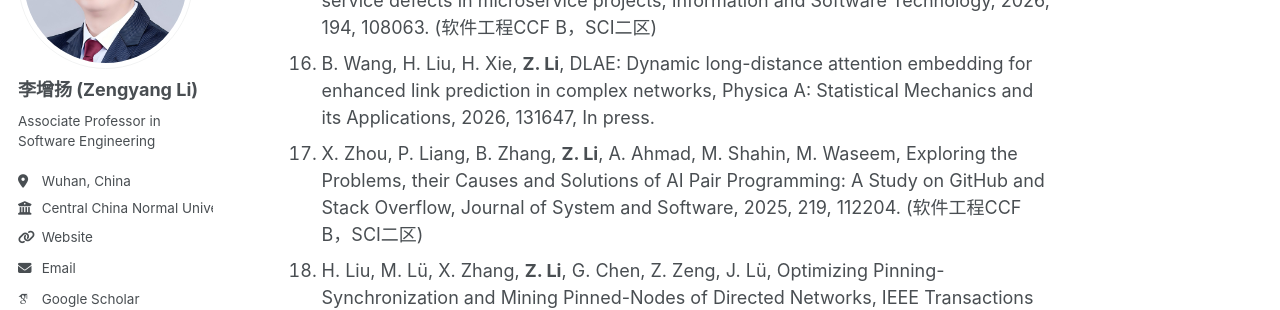
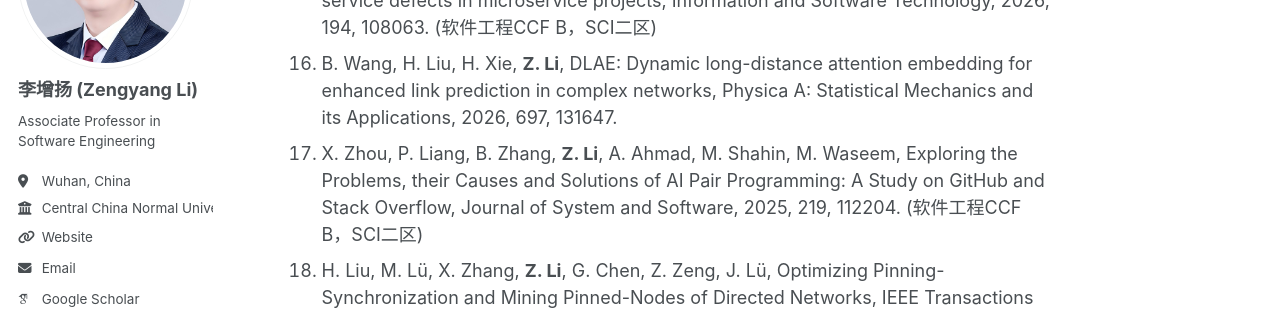
Before and after one commit to zengyang/zengyang.github.io, a Jekyll site: the page built from _pages/about.md, in a window 1280 px wide and 900 px high, scrolled down 3566 px. Shown: the part 207-517 px from the top of the window. Built offline with Jekyll 4.4.1, drawn with Linux system fonts in a browser that asks for light colours; some web fonts are replaced; a script bundle is joined from its source files by our own code; library files that are not in the unit come from our copies.

Commit message:
Update about.md

```diff
--- a/_pages/about.md
+++ b/_pages/about.md
@@ -82,7 +82,7 @@ redirect_from:
 1. R. Mo, D. Wang, W. Zhan, Y. Jiang, Y. Wang, Y. Zhao, **Z. Li**, Y. Ma, Assessing and Analyzing the Correctness of GitHub Copilot’s Code Suggestions, ACM Transactions on Software Engineering and Methodology, 2025, 34(7), Article No.: 194, Pages 1-32. (软件工程CCF A，SCI一区)
 1. Y. Jiang, R. Mo, W. Zhan, D. Wang, **Z. Li**, Y. Ma, Leveraging Modular Architecture for Bug Characterization and Analysis in Automated Driving Software, ACM Transactions on Software Engineering and Methodology, 2025, 34(4), Article No.:114, pp. 1-31. (软件工程CCF A，SCI一区)
 1. C. Wu, R. Mo, W. Ding, H. Song, **Z. Li**, Y. Ma, Exploring and characterizing cross-service defects in microservice projects, Information and Software Technology, 2026, 194, 108063. (软件工程CCF B，SCI二区)
-1. B. Wang, H. Liu, H. Xie, **Z. Li**, DLAE: Dynamic long-distance attention embedding for enhanced link prediction in complex networks, Physica A: Statistical Mechanics and its Applications, 2026, 131647, In press.
+1. B. Wang, H. Liu, H. Xie, **Z. Li**, DLAE: Dynamic long-distance attention embedding for enhanced link prediction in complex networks, Physica A: Statistical Mechanics and its Applications, 2026, 697, 131647.
 1. X. Zhou, P. Liang, B. Zhang, **Z. Li**, A. Ahmad, M. Shahin, M. Waseem, Exploring the Problems, their Causes and Solutions of AI Pair Programming: A Study on GitHub and Stack Overflow, Journal of System and Software, 2025, 219, 112204. (软件工程CCF B，SCI二区)
 1. H. Liu, M. Lü, X. Zhang, **Z. Li**, G. Chen, Z. Zeng, J. Lü, Optimizing Pinning-Synchronization and Mining Pinned-Nodes of Directed Networks, IEEE Transactions on Systems, Man, and Cybernetics: Systems, 2025, 55(7), 4600-4613. (IF=8.6，SCI一区)
 1. **Z. Li**, G. Cai, Q. Yu, P. Liang, R. Mo, H. Liu, Bug Priority Change: An Empirical Study on Apache Projects, Journal of Systems and Software, 2024, 212, 112019. (软件工程CCF B，SCI二区)
```
